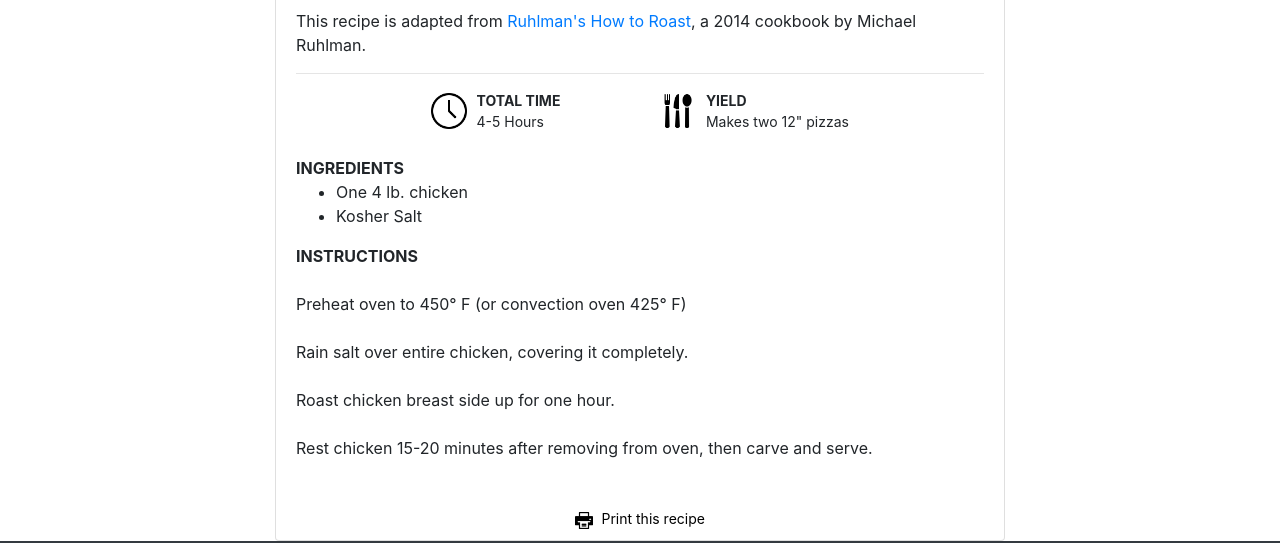
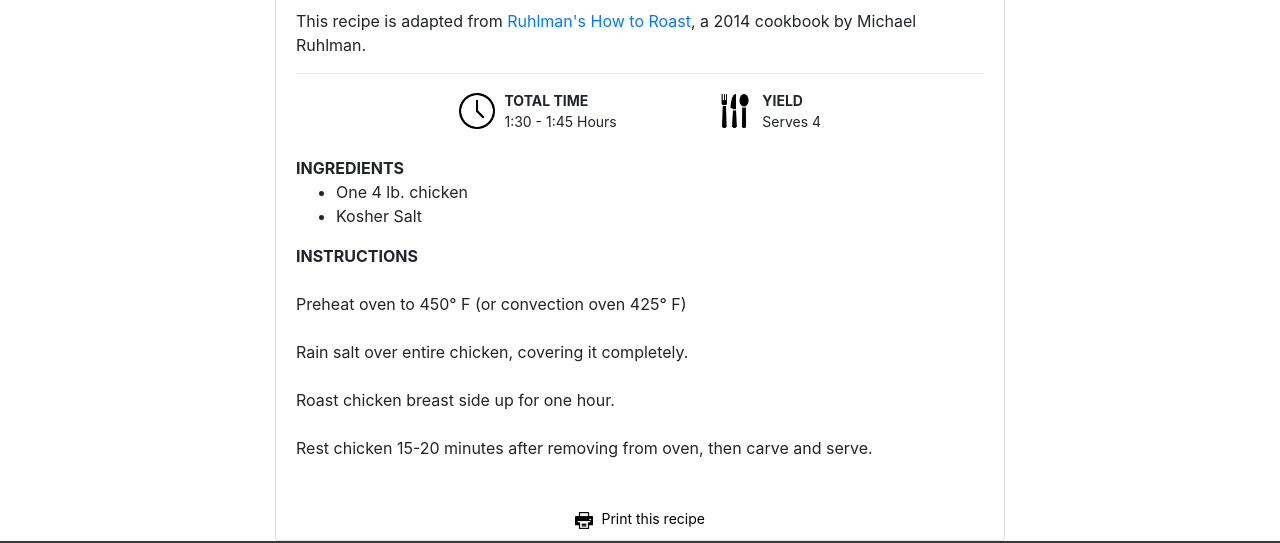
Before and after one commit to frank-lee-1/frank-lee-1.github.io, a website: page pages/roast_chicken.html in a window 1280 px wide. Shown: the part 547-1090 px from the top of the page. Drawn offline with Linux system fonts and the light colour scheme.

Commit message:
roast chicken servings/time

```diff
--- a/pages/roast_chicken.html
+++ b/pages/roast_chicken.html
@@ -77,11 +77,11 @@
                 <table align="center">
                   <td style="padding: 0px 50px;">
                     <img src="../img/clock.PNG" style="height: 2.25em; display: inline-block; vertical-align: middle; padding-right: 5px;">
-                    <div style="display: inline-block; vertical-align: middle; font-size: 14px;"> <b> TOTAL TIME </b> </br> 4-5 Hours </div>
+                    <div style="display: inline-block; vertical-align: middle; font-size: 14px;"> <b> TOTAL TIME </b> </br> 1:30 - 1:45 Hours </div>
                   </td>
                   <td style="padding: 0px 50px;">
                     <img src="../img/fork.PNG" style="height: 2.25em; display: inline-block; vertical-align: middle; padding-right: 5px;">
-                    <div style="display: inline-block; vertical-align: middle; font-size: 14px;"> <b> YIELD </b> </br> Makes two 12" pizzas </div>
+                    <div style="display: inline-block; vertical-align: middle; font-size: 14px;"> <b> YIELD </b> </br> Serves 4 </div>
                   </td>
                 </table>
               </div>
```
